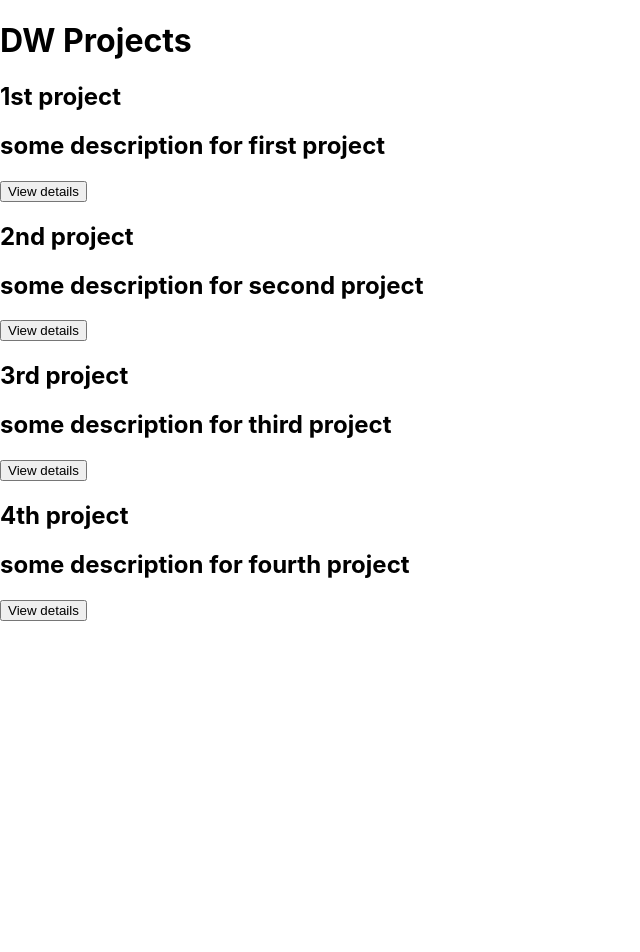
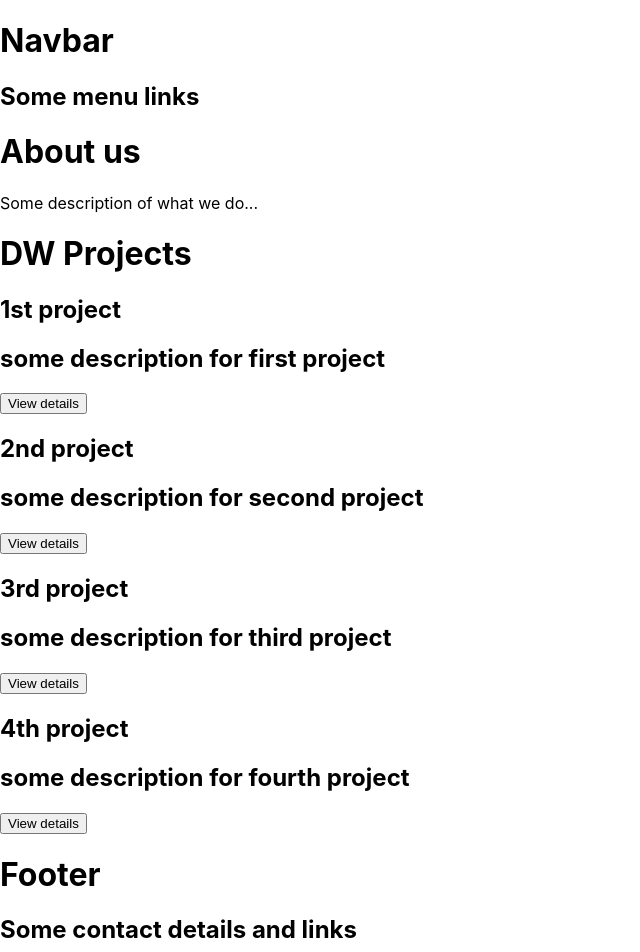
Before and after one commit to Am0031/dwbuildingservices, a React (Create React App) app: page / in a window 1280 px wide. Shown: the top 952 px of the page, without its empty margins (0-640 px from the left). Before the commit the page ends 800 px from the top, so only its background shows below. Built offline with nearby package versions, Linux system fonts and the light colour scheme.

Commit message:
added link to navbar and footer

```diff
--- a/package.json
+++ b/package.json
@@ -2,11 +2,13 @@
   "name": "dwbuildingservices",
   "version": "1.0.0",
   "dependencies": {
+    "@apollo/client": "^3.7.0",
     "@testing-library/jest-dom": "^5.16.5",
     "@testing-library/react": "^13.4.0",
     "@testing-library/user-event": "^13.5.0",
     "react": "^18.2.0",
     "react-dom": "^18.2.0",
+    "react-router-dom": "^6.4.2",
     "react-scripts": "5.0.1",
     "web-vitals": "^2.1.4"
   },
--- a/src/App.js
+++ b/src/App.js
@@ -1,12 +1,25 @@
 import "./App.css";
+import { HashRouter as Router } from "react-router-dom";
+import { ApolloClient, InMemoryCache, ApolloProvider } from "@apollo/client";
+import { About } from "./components/About";
 import { Projects } from "./components/Projects";
+import { Footer } from "./components/Footer";
+import { Navbar } from "./components/Navbar";
 
-function App() {
+const client = new ApolloClient({
+  uri: "http://localhost:4000/",
+  cache: new InMemoryCache(),
+});
+
+export const App = () => {
   return (
-    <>
-      <Projects />
-    </>
+    <ApolloProvider client={client}>
+      <Navbar />
+      <Router>
+        <About />
+        <Projects />
+      </Router>
+      <Footer />
+    </ApolloProvider>
   );
-}
-
-export default App;
+};
--- /dev/null
+++ b/src/components/About.js
@@ -0,0 +1,16 @@
+import { useState } from "react";
+
+export const About = () => {
+  //some states
+
+  //some useEffect
+
+  return (
+    <div>
+      <h1>About us</h1>
+      <div>
+        <p> Some description of what we do... </p>
+      </div>
+    </div>
+  );
+};
--- /dev/null
+++ b/src/components/Footer.js
@@ -0,0 +1,14 @@
+import { useState } from "react";
+
+export const Footer = () => {
+  //some states
+
+  //some useEffect
+
+  return (
+    <div>
+      <h1>Footer</h1>
+      <h2>Some contact details and links</h2>
+    </div>
+  );
+};
--- /dev/null
+++ b/src/components/Navbar.js
@@ -0,0 +1,14 @@
+import { useState } from "react";
+
+export const Navbar = () => {
+  //some states
+
+  //some useEffect
+
+  return (
+    <div>
+      <h1>Navbar</h1>
+      <h2>Some menu links</h2>
+    </div>
+  );
+};
--- a/src/components/Projects.js
+++ b/src/components/Projects.js
@@ -23,10 +23,6 @@ export const Projects = () => {
   };
   //useReducer state
   const [state, dispatch] = useReducer(reducer, initialState);
-
-  //useEffect for onload repos population
-  // useEffect(() => {
-  // }, []);
 
   //function to get the info from the form and do the search
   const onSubmit = async (event) => {
--- a/src/index.js
+++ b/src/index.js
@@ -1,7 +1,7 @@
 import React from "react";
 import ReactDOM from "react-dom/client";
 import "./index.css";
-import App from "./App";
+import { App } from "./App";
 
 const root = ReactDOM.createRoot(document.getElementById("root"));
 root.render(
```
Also changed, not shown: src/components/Counter.js (deleted, +0 -22 lines), 1 other file (tests, documents, lock files or other folders).
